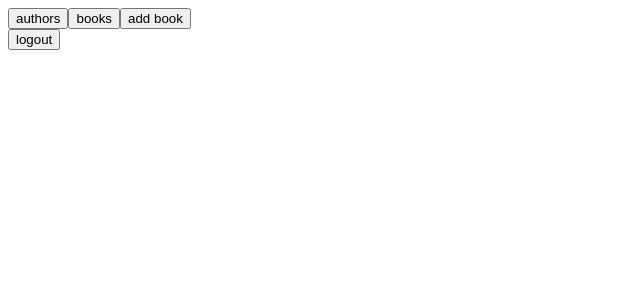
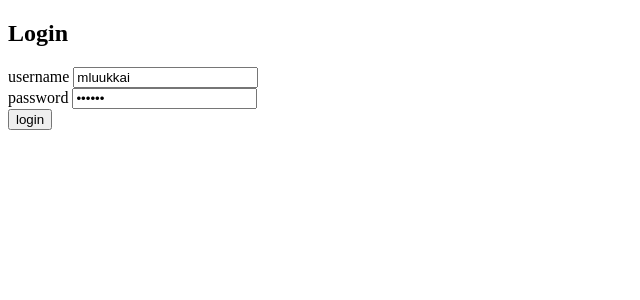
Before and after one commit to yuqingwwang/FullStackOpen, a React (Create React App) app in the folder part8/library-frontend/: page / in a window 1280 px wide. Shown: the top 300 px of the page, without its empty margins (0-640 px from the left). Built offline with nearby package versions, Linux system fonts and the light colour scheme.

Commit message:
adding books working now

```diff
--- a/part8/library-frontend/src/App.js
+++ b/part8/library-frontend/src/App.js
@@ -27,8 +27,6 @@ const App = () => {
   const authors = useQuery(ALL_AUTHORS)
   const books = useQuery(ALL_BOOKS)
   const client = useApolloClient()
-  console.log(authors)
-  console.log(books)
 
   if (books.loading || authors.loading){
     return <div>loading...</div>
@@ -47,18 +45,18 @@ const App = () => {
     }, 10000)
   }
 
-  // if (!token) {
-  //   return (
-  //     <div>
-  //       <Notify errorMessage={errorMessage} />
-  //       <h2>Login</h2>
-  //       <LoginForm
-  //         setToken={setToken}
-  //         setError={notify}
-  //       />
-  //     </div>
-  //   )
-  // }
+  if (!token) {
+    return (
+      <div>
+        <Notify errorMessage={errorMessage} />
+        <h2>Login</h2>
+        <LoginForm
+          setToken={setToken}
+          setError={notify}
+        />
+      </div>
+    )
+  }
 
   return (
     <div>
@@ -71,9 +69,9 @@ const App = () => {
 
       <button onClick={logout}>logout</button>
 
-      {authors.data && <Authors show={page === 'authors'} authors={authors.data.allAuthors} setError={notify}/>}
+      <Authors show={page === 'authors'} authors={authors.data.allAuthors} setError={notify}/>
 
-      {books.data && <Books show={page === 'books'} books={books.data.allBooks}/>}
+      <Books show={page === 'books'} books={books.data.allBooks}/>
 
       <NewBook show={page === 'add'} setError={notify}/>
     </div>
--- a/part8/library-frontend/src/components/Authors.js
+++ b/part8/library-frontend/src/components/Authors.js
@@ -1,7 +1,7 @@
 import { useState } from "react";
 import { useMutation } from "@apollo/client";
 
-import { EDIT_BIRTHYEAR } from "../queries";
+import { ALL_AUTHORS , EDIT_BIRTHYEAR } from "../queries";
 
 const Authors = ({show, authors, setError}) => {
   const [name, setName] = useState("");
@@ -11,10 +11,16 @@ const Authors = ({show, authors, setError}) => {
     onError: (error) => {
       if (error.graphQLErrors) {
       const errors = error.graphQLErrors[0]
-      setError(errors.message)
+      setError(errors)
       }
-    }
-  })
+    },
+    update: (cache, response) => {
+      cache.updateQuery({query: ALL_AUTHORS}, ({allAuthors})=>{
+        return {
+          allAuthors: allAuthors.concat(response.data.editAuthor),
+        }
+      })
+    }})
 
   const submit = async (event) => {
     event.preventDefault();
--- a/part8/library-frontend/src/components/LoginForm.js
+++ b/part8/library-frontend/src/components/LoginForm.js
@@ -3,12 +3,16 @@ import { useMutation } from '@apollo/client'
 import { LOGIN } from '../queries'
 
 const LoginForm = ({ setError, setToken }) => {
-  const [username, setUsername] = useState('')
-  const [password, setPassword] = useState('')
+  const [username, setUsername] = useState('mluukkai')
+  const [password, setPassword] = useState('secret')
 
   const [ login, result ] = useMutation(LOGIN, {
     onError: (error) => {
-      setError(error.graphQLErrors[0].message)
+      console.log(error)
+      if (error.graphQLErrors.length>0) {
+        const errors = error.graphQLErrors[0]
+        setError(errors.message)
+        }
     }
   })
 
--- a/part8/library-frontend/src/components/NewBook.js
+++ b/part8/library-frontend/src/components/NewBook.js
@@ -2,7 +2,6 @@ import { useState } from 'react'
 import { useMutation } from '@apollo/client'
 import { CREATE_BOOK } from '../queries'
 import { ALL_BOOKS } from '../queries'
-
 
 const NewBook = ( {show, setError }) => {
   const [title, setTitle] = useState('')
@@ -14,9 +13,10 @@ const NewBook = ( {show, setError }) => {
   const [ createBook ] = useMutation(CREATE_BOOK, {
     // refetchQueries: [{ query: ALL_BOOKS }, { query: ALL_AUTHORS }],
     onError: (error) => {
+      console.log(error)
       if (error.graphQLErrors) {
       const errors = error.graphQLErrors[0]
-      setError(errors.message)
+      setError(errors)
       }
     },
     update: (cache, response) => {
@@ -36,7 +36,7 @@ const NewBook = ( {show, setError }) => {
     createBook({
       variables: {
         title, author,
-        published: published.length>0 ? published: undefined,
+        published,
         genres: genres.length>0? genres: undefined} })
 
     setTitle('')
--- a/part8/library-frontend/src/queries.js
+++ b/part8/library-frontend/src/queries.js
@@ -1,23 +1,11 @@
 import { gql } from '@apollo/client'
-
-// export const ALL_BOOKS = gql`
-//   query {
-//     allBooks  {
-//       title,
-//       published,
-//       author
-//       id
-//       genres
-//     }
-//   }
-// `
 
 export const ALL_BOOKS = gql`
 query {
   allBooks  {
-    title,
-    published,
-    id,
+    title
+    published
+    id
     genres
     author {
       name
@@ -29,8 +17,8 @@ query {
 export const ALL_AUTHORS = gql`
 query {
   allAuthors  {
-    name,
-    born,
+    name
+    born
     bookCount
   }
 }
@@ -49,7 +37,12 @@ query {
 // `
 
 export const CREATE_BOOK = gql`
-  mutation createBook($title: String!, $author: String!, $published: Int!, $genres: [String!]) {
+  mutation createBook(
+    $title: String!
+    $author: String!
+    $published: Int!
+    $genres: [String]
+    ) {
     addBook(
       title: $title,
       author: $author,
@@ -57,9 +50,12 @@ export const CREATE_BOOK = gql`
       genres: $genres
     ) {
       title
-      author
+      author {
+        name
+      }
       published
       genres
+      id
     }
   }
 `
```
Also changed, not shown: 1 other file (tests, documents, lock files or other folders).
